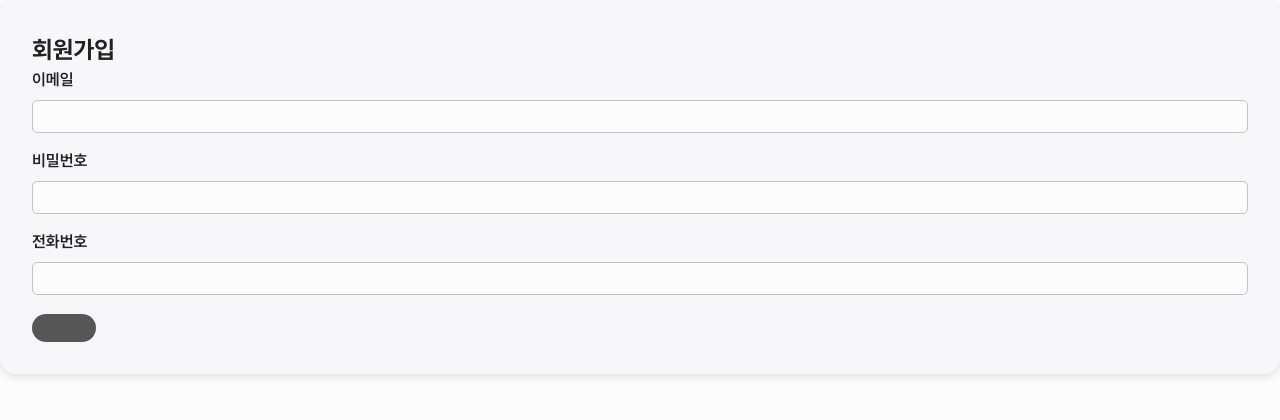
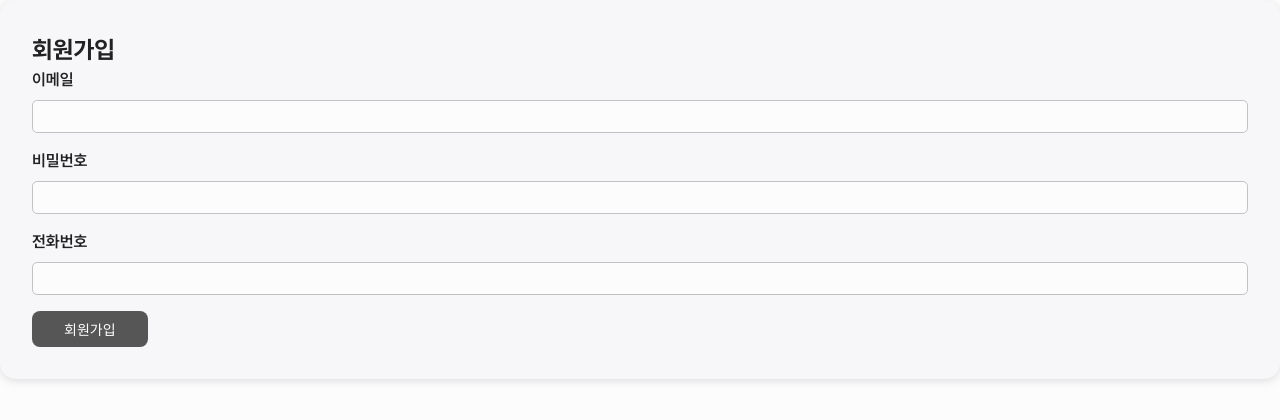
Before and after one commit to supercoding-aico/frontend, a React (Create React App) app: page /signup in a window 1280 px wide. Shown: the top 420 px of the page. Built offline with nearby package versions, Linux system fonts and the light colour scheme.

Commit message:
Fix: 버튼 컴포넌트 수정

```diff
--- a/src/components/common/Button.jsx
+++ b/src/components/common/Button.jsx
@@ -5,17 +5,18 @@ import '@styles/components/common/button.scss';
  * @param {string} type
  * @param {string} name
  * @param {'primary' | 'accent' | 'disabled'} theme
+ * @param {boolean} isFull
  * @param {function} onClick
  */
-const Button = ({ type, name, theme = 'primary', onClick }) => {
+const Button = ({ children, type, theme = 'primary', isFull = false, onClick = undefined }) => {
   return (
     <button
       type={type}
-      className={`button--${theme}`}
+      className={`button button--${theme} ${isFull ? 'button--full' : ''}`}
       onClick={onClick}
       disabled={theme === 'disabled'}
     >
-      {name}
+      {children}
     </button>
   );
 };
--- a/src/styles/base/_mixins.scss
+++ b/src/styles/base/_mixins.scss
@@ -31,20 +31,16 @@
 }
 
 // 버튼
-@mixin button($bg-color) {
-  background-color: $bg-color;
-  padding: $padding-sm $padding-md;
-  border-radius: $border-radius-md;
+@mixin button {
+  padding: $padding-xs $padding-md;
+  border-radius: $border-radius-sm;
   color: #fff;
   font-size: 0.875rem;
-  border: none;
-  cursor: pointer;
 }
 
 // 섹션
 @mixin section($width: 100%, $height: auto) {
   width: $width;
-  height: $height;
   background-color: $color-section;
   border-radius: $border-radius-md;
   padding: $padding-md;
--- a/src/styles/components/common/button.scss
+++ b/src/styles/components/common/button.scss
@@ -1,18 +1,25 @@
-.button--primary {
-  @include mixins.button($color-tertiary);
-  &:hover {
+.button {
+  @include mixins.button();
+  width: auto;
+
+  &--primary {
+    background-color: $color-tertiary;
+  }
+
+  &--accent {
+    background-color: $color-accent;
+  }
+
+  &--disabled {
+    background-color: $color-secondary;
+    cursor: not-allowed;
+  }
+
+  &--full {
+    width: 100%;
+  }
+
+  &:not(&--disabled):hover {
     opacity: $mouseover-opacity;
   }
 }
-
-.button--accent {
-  @include mixins.button($color-accent);
-  &:hover {
-    opacity: $mouseover-opacity;
-  }
-}
-
-.button--disabled {
-  @include mixins.button($color-secondary);
-  cursor: not-allowed;
-}
```
